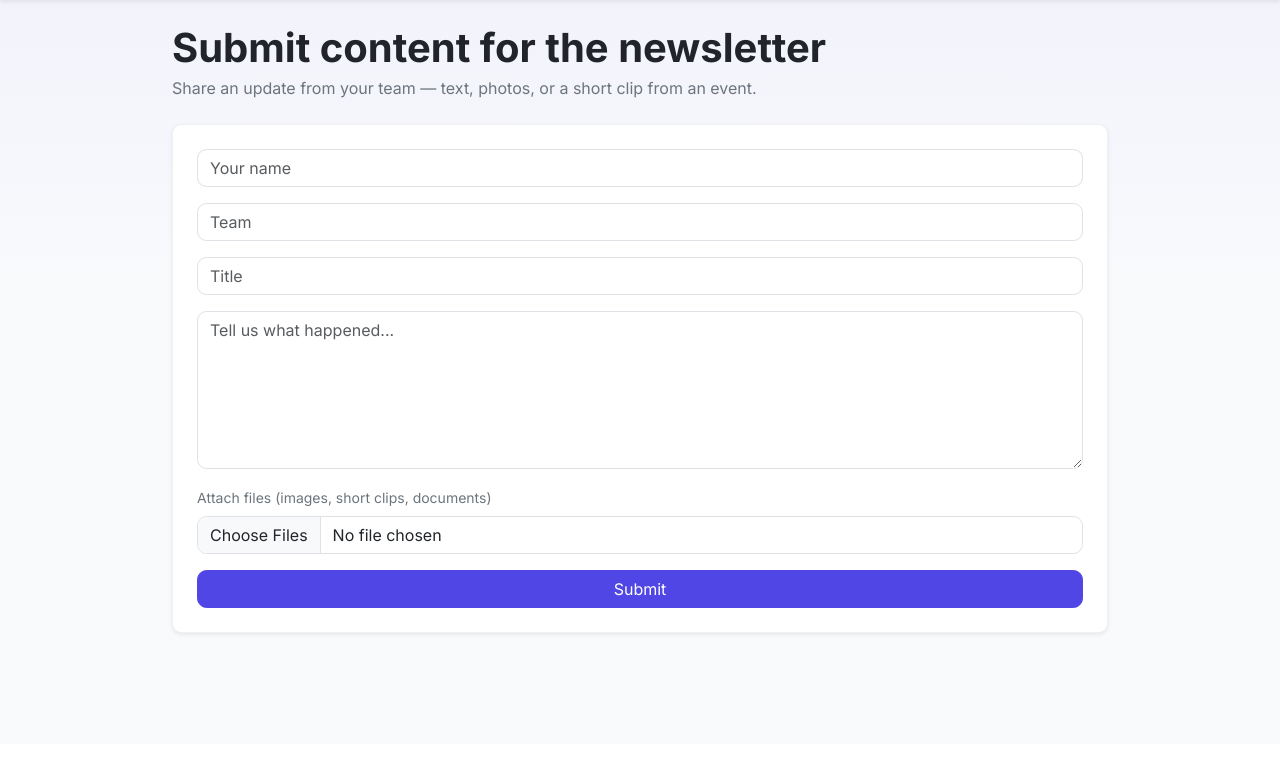
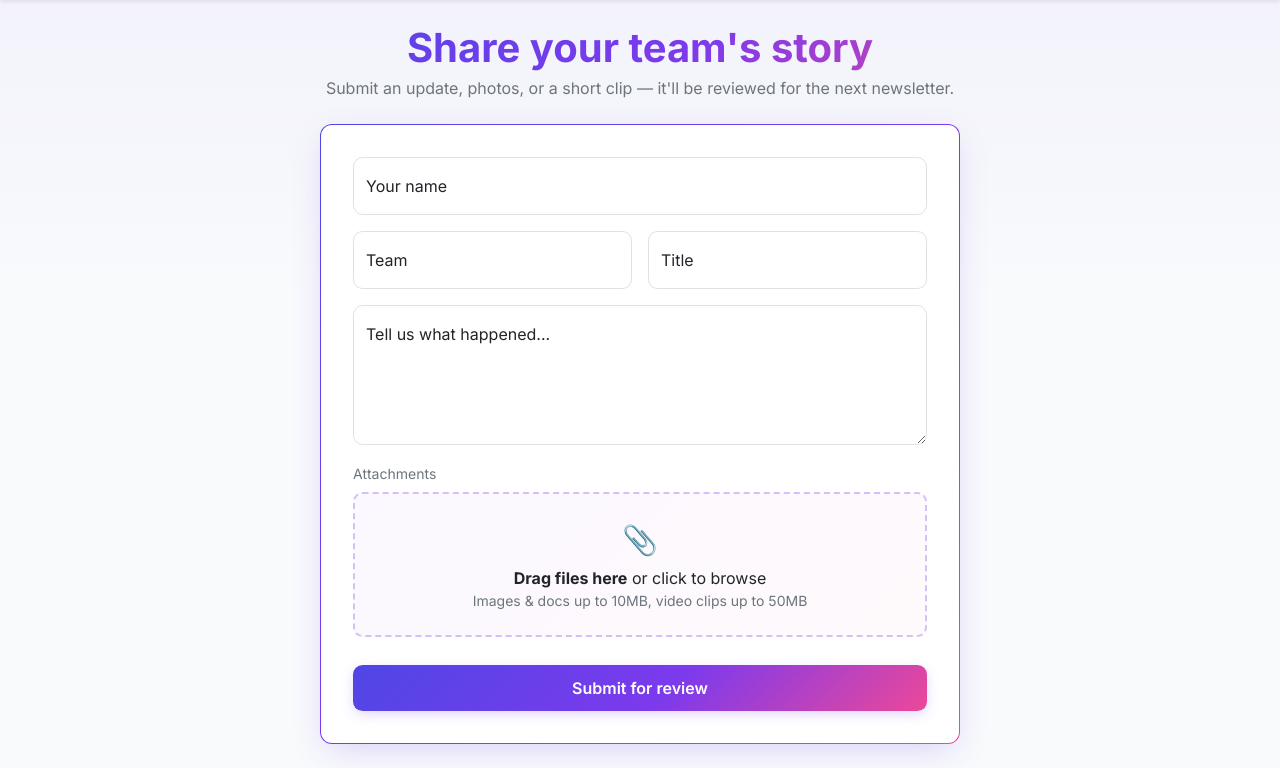
Before and after one commit to AIArchitectsClub/automated-newsletter-1, a FastAPI app: page /contribute in a window 1280 px wide. Shown: the part 56-824 px from the top of the page. Before the commit the page ends 692 px from the top, so only its background shows below. Run offline with FastAPI, Linux system fonts and the light colour scheme; some libraries are stand-ins or nearby versions.

Commit message:
Modernize the /contribute page to match the site's design system
Gradient-bordered card, floating-label inputs, a drag-and-drop
attachment zone (native label-for click-to-browse plus drag/drop
wired via a few lines of JS) replacing the plain file input, a
gradient submit button, and a redesigned success state with an icon
and a "submit another" action.

Also generalizes the ask.html gradient-text heading class from
chat-heading to gradient-heading, since it's now used on more than
one page.

```diff
--- a/app/static/style.css
+++ b/app/static/style.css
@@ -61,7 +61,7 @@ body {
 }
 
 /* Q&A chat interface */
-.chat-heading {
+.gradient-heading {
   background: var(--chat-gradient);
   -webkit-background-clip: text;
   background-clip: text;
@@ -285,6 +285,92 @@ body {
   transform: none;
 }
 
+/* Contribute form */
+.contribute-card-width {
+  max-width: 640px;
+}
+.contribute-card {
+  max-width: 640px;
+  background: #fff;
+  border: 1px solid transparent;
+  background:
+    linear-gradient(#fff, #fff) padding-box,
+    var(--chat-gradient) border-box;
+  border-radius: var(--bs-border-radius-lg);
+  box-shadow: 0 10px 34px -8px var(--chat-glow);
+  padding: 2rem;
+}
+
+.contribute-dropzone {
+  display: block;
+  border: 2px dashed rgba(124, 58, 237, 0.3);
+  border-radius: var(--bs-border-radius);
+  padding: 1.5rem;
+  text-align: center;
+  cursor: pointer;
+  transition: border-color 0.15s ease, background 0.15s ease;
+  background: linear-gradient(135deg, rgba(124, 58, 237, 0.03), rgba(236, 72, 153, 0.03));
+}
+.contribute-dropzone:hover,
+.contribute-dropzone.is-dragover {
+  border-color: #a78bfa;
+  background: linear-gradient(135deg, rgba(124, 58, 237, 0.08), rgba(236, 72, 153, 0.08));
+}
+.contribute-dropzone-icon {
+  font-size: 1.8rem;
+  margin-bottom: 0.3rem;
+}
+
+.contribute-file-list {
+  list-style: none;
+  padding: 0;
+  margin: 0.75rem 0 0;
+  font-size: 0.85rem;
+  color: #475569;
+}
+.contribute-file-list li {
+  padding: 0.3rem 0.6rem;
+  background: #f8fafc;
+  border-radius: 0.4rem;
+  margin-bottom: 0.3rem;
+}
+
+.contribute-submit-btn {
+  background: var(--chat-gradient);
+  color: #fff;
+  border: none;
+  padding: 0.7rem 1.2rem;
+  font-weight: 600;
+  box-shadow: 0 4px 14px -2px var(--chat-glow);
+  transition: box-shadow 0.15s ease, transform 0.15s ease;
+}
+.contribute-submit-btn:hover {
+  color: #fff;
+  box-shadow: 0 6px 18px -2px var(--chat-glow);
+  transform: translateY(-1px);
+}
+
+.contribute-success {
+  max-width: 480px;
+  text-align: center;
+  background: #fff;
+  border-radius: var(--bs-border-radius-lg);
+  padding: 2.5rem 2rem;
+  box-shadow: 0 10px 34px -8px var(--chat-glow);
+}
+.contribute-success-icon {
+  width: 3rem;
+  height: 3rem;
+  border-radius: 50%;
+  background: var(--chat-gradient);
+  color: #fff;
+  display: flex;
+  align-items: center;
+  justify-content: center;
+  font-size: 1.5rem;
+  margin: 0 auto 1rem;
+}
+
 /* Compact submissions grid: colored card + hover-triggered detail modal. */
 .submission-grid {
   display: grid;
--- a/app/templates/ask.html
+++ b/app/templates/ask.html
@@ -3,7 +3,7 @@
 {% block content %}
   <div class="d-flex justify-content-between align-items-start gap-2 mb-3">
     <div>
-      <h1 class="fw-bold mb-1 chat-heading">Ask about the newsletter</h1>
+      <h1 class="fw-bold mb-1 gradient-heading">Ask about the newsletter</h1>
       <p class="text-secondary mb-0">
         Ask a question and get an answer generated from the closest matching
         submission. Follow-up questions remember the last few turns of this
--- a/app/templates/contribute.html
+++ b/app/templates/contribute.html
@@ -1,31 +1,93 @@
 {% extends "base.html" %}
 {% block title %}Contribute content{% endblock %}
 {% block content %}
-  <h1 class="fw-bold mb-1">Submit content for the newsletter</h1>
-  <p class="text-secondary mb-4">Share an update from your team — text, photos, or a short clip from an event.</p>
+  <div class="text-center mb-4">
+    <h1 class="fw-bold mb-1 gradient-heading">Share your team's story</h1>
+    <p class="text-secondary mb-0">Submit an update, photos, or a short clip — it'll be reviewed for the next newsletter.</p>
+  </div>
 
   {% if submitted %}
-    <div class="alert alert-success">Thanks! Your submission was received.</div>
+    <div class="contribute-success mx-auto">
+      <div class="contribute-success-icon">✓</div>
+      <h2 class="h5 fw-bold mb-1">Thanks! Your submission was received.</h2>
+      <p class="text-secondary mb-3">We'll review it for an upcoming newsletter.</p>
+      <a href="/contribute" class="btn btn-outline-secondary btn-sm">Submit another</a>
+    </div>
   {% else %}
-    {% if error %}<div class="alert alert-danger">{{ error }}</div>{% endif %}
-    <form method="post" action="/contribute" enctype="multipart/form-data" class="card shadow-sm p-4">
-      <div class="mb-3">
-        <input type="text" name="contributor_name" class="form-control" placeholder="Your name" required>
+    {% if error %}<div class="alert alert-danger mx-auto contribute-card-width">{{ error }}</div>{% endif %}
+    <form method="post" action="/contribute" enctype="multipart/form-data" class="contribute-card mx-auto">
+      <div class="form-floating mb-3">
+        <input type="text" name="contributor_name" id="contributor_name" class="form-control" placeholder="Your name" required>
+        <label for="contributor_name">Your name</label>
       </div>
-      <div class="mb-3">
-        <input type="text" name="team" class="form-control" placeholder="Team">
+
+      <div class="row g-3 mb-3">
+        <div class="col-sm-6">
+          <div class="form-floating">
+            <input type="text" name="team" id="team" class="form-control" placeholder="Team">
+            <label for="team">Team</label>
+          </div>
+        </div>
+        <div class="col-sm-6">
+          <div class="form-floating">
+            <input type="text" name="title" id="title" class="form-control" placeholder="Title">
+            <label for="title">Title</label>
+          </div>
+        </div>
       </div>
-      <div class="mb-3">
-        <input type="text" name="title" class="form-control" placeholder="Title">
+
+      <div class="form-floating mb-3">
+        <textarea name="body" id="body" class="form-control" placeholder="Tell us what happened..." required style="height: 140px"></textarea>
+        <label for="body">Tell us what happened...</label>
       </div>
-      <div class="mb-3">
-        <textarea name="body" class="form-control" placeholder="Tell us what happened..." required rows="6"></textarea>
-      </div>
-      <div class="mb-3">
-        <label class="form-label text-secondary small">Attach files (images, short clips, documents)</label>
-        <input type="file" name="files" multiple class="form-control">
-      </div>
-      <button type="submit" class="btn btn-primary">Submit</button>
+
+      <label class="form-label text-secondary small">Attachments</label>
+      <label class="contribute-dropzone" id="contribute-dropzone" for="contribute-files">
+        <div class="contribute-dropzone-icon">📎</div>
+        <p class="mb-0"><strong>Drag files here</strong> or click to browse</p>
+        <p class="text-secondary small mb-0">Images &amp; docs up to 10MB, video clips up to 50MB</p>
+        <input type="file" name="files" id="contribute-files" multiple hidden>
+      </label>
+      <ul class="contribute-file-list" id="contribute-file-list"></ul>
+
+      <button type="submit" class="btn contribute-submit-btn w-100 mt-3">Submit for review</button>
     </form>
   {% endif %}
+
+  <script>
+    (function () {
+      const dropzone = document.getElementById('contribute-dropzone')
+      if (!dropzone) return
+      const input = document.getElementById('contribute-files')
+      const fileList = document.getElementById('contribute-file-list')
+
+      function renderFileList() {
+        fileList.innerHTML = ''
+        Array.from(input.files).forEach(function (file) {
+          const li = document.createElement('li')
+          li.textContent = file.name + ' (' + Math.round(file.size / 1024) + ' KB)'
+          fileList.appendChild(li)
+        })
+      }
+
+      input.addEventListener('change', renderFileList)
+
+      ;['dragenter', 'dragover'].forEach(function (evt) {
+        dropzone.addEventListener(evt, function (e) {
+          e.preventDefault()
+          dropzone.classList.add('is-dragover')
+        })
+      })
+      ;['dragleave', 'drop'].forEach(function (evt) {
+        dropzone.addEventListener(evt, function (e) {
+          e.preventDefault()
+          dropzone.classList.remove('is-dragover')
+        })
+      })
+      dropzone.addEventListener('drop', function (e) {
+        input.files = e.dataTransfer.files
+        renderFileList()
+      })
+    })()
+  </script>
 {% endblock %}
```
